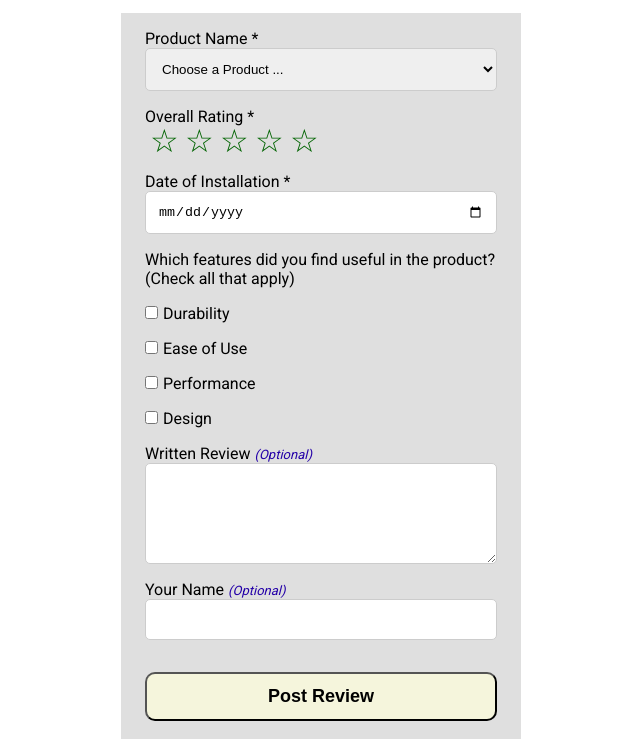
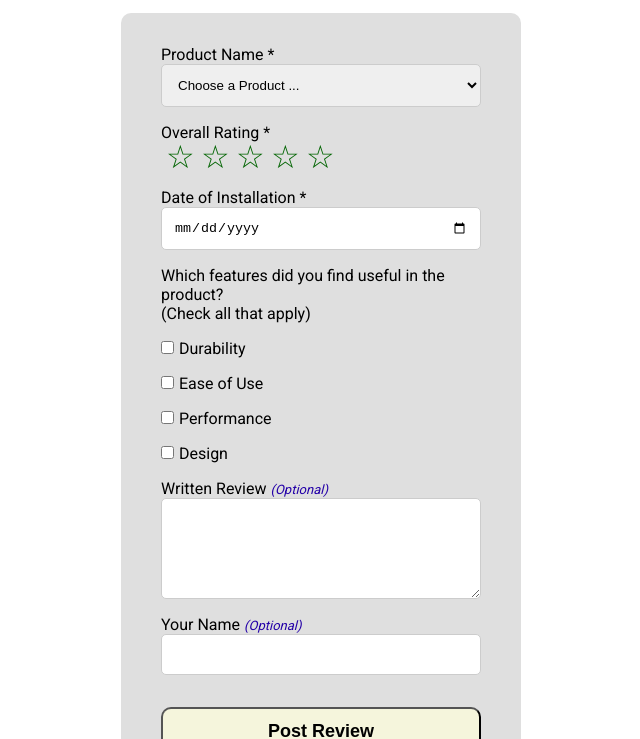
Before and after one commit to AgU131/wdd131, a plain HTML site: page form.html in a window 1280 px wide. Shown: the part 77-816 px from the top of the page, without its empty margins (319-959 px from the left). Drawn offline with Linux system fonts and the light colour scheme.

Commit message:
review page done

```diff
--- a/styles/form.css
+++ b/styles/form.css
@@ -131,3 +131,15 @@ input[type="radio"] {
 .stars input:checked ~ label::before {
 	content: "\2605";
 }
+
+/* Review page */
+main {
+    display: flex;
+    flex-direction: column;
+    align-items: center;
+    text-align: center;
+    padding: 1rem;
+    background-color: var(--background-color);
+    margin-bottom: 1rem;
+    border-radius: 10px;
+}
```
Also changed, not shown: review.html (+1 -1 lines).
